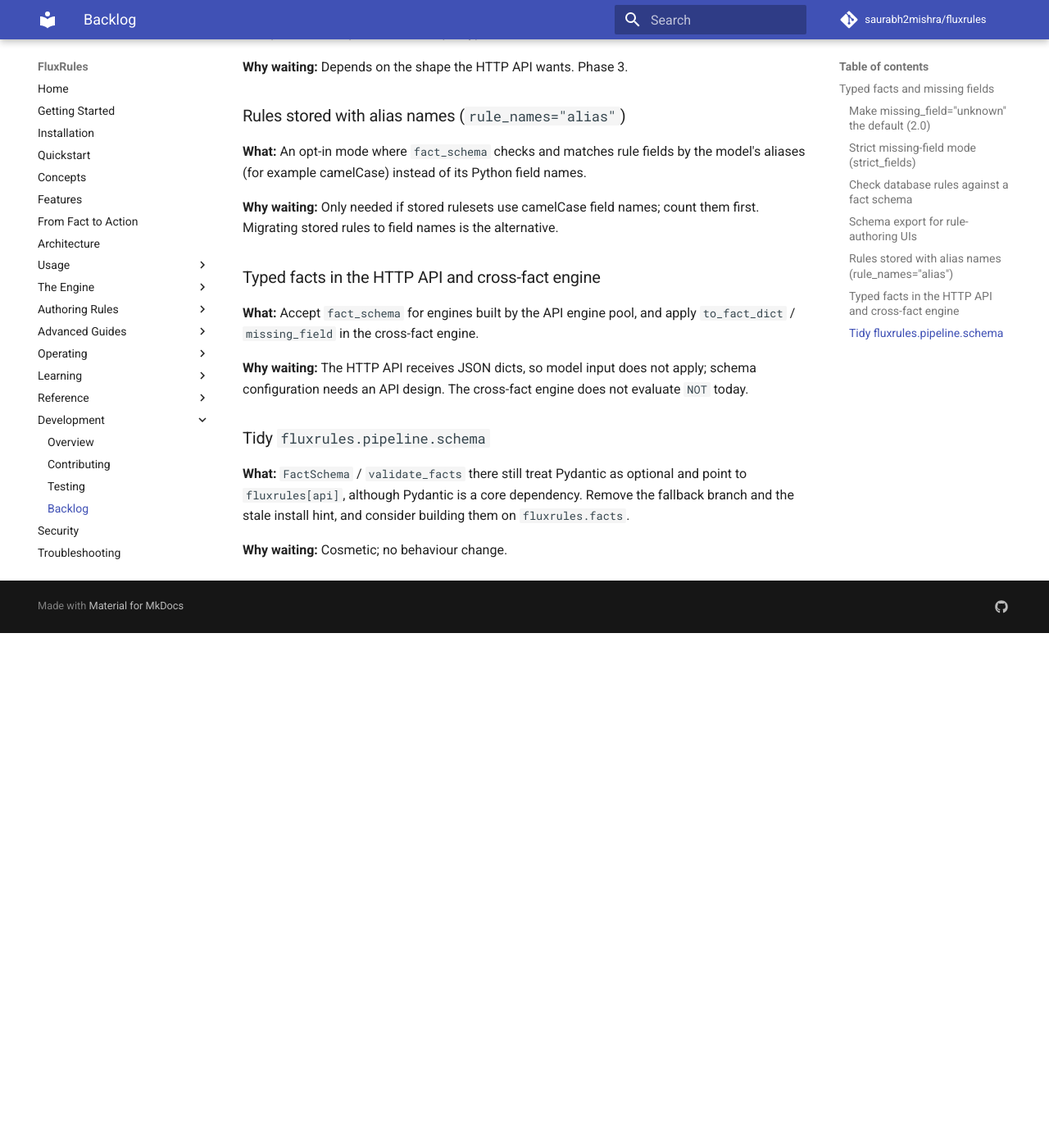
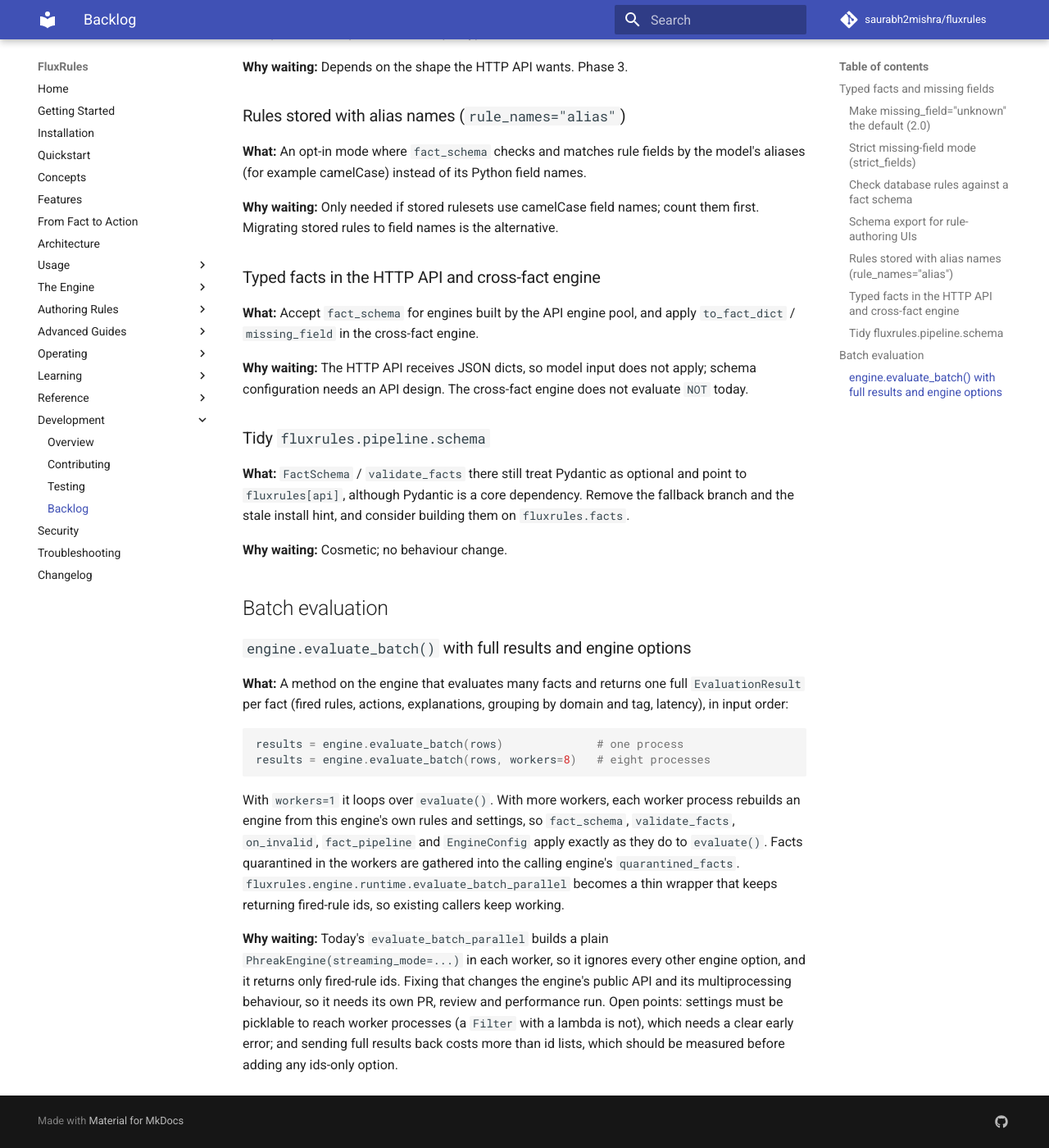
Before and after one commit to saurabh2mishra/fluxrules, an MkDocs documentation site: the page built from docs/development/backlog.md, in a window 1280 px wide and 1400 px high, scrolled down 1368 px. Shown: the whole window at 82% size. Built offline with MkDocs 1.6.1 and Material for MkDocs 9.7.7, drawn with Linux system fonts in a browser that asks for light colours; comment, search, counter and statistics services are not loaded; before the commit the page ends 2140 px from its top, so only the background shows below that.

Commit message:
test: run every example script in CI; backlog batch evaluation
- tests/examples runs each examples/[0-9]*.py in its own process, from a
  temporary copy of examples/ and with HOME isolated, so a behaviour change
  that breaks an example fails CI instead of going unnoticed.
- CI runs it as its own "Example scripts" step (the main test step skips
  tests/examples so examples run once); `make test-examples` runs it
  locally.
- Backlog: engine.evaluate_batch() returning full EvaluationResults with
  every engine option applied in worker processes, for a later PR.

Co-Authored-By: Claude Opus 5.5 <noreply@anthropic.com>

````diff
--- a/docs/development/backlog.md
+++ b/docs/development/backlog.md
@@ -79,3 +79,33 @@ dependency. Remove the fallback branch and the stale install hint, and consider
 building them on `fluxrules.facts`.
 
 **Why waiting:** Cosmetic; no behaviour change.
+
+## Batch evaluation
+
+### `engine.evaluate_batch()` with full results and engine options
+
+**What:** A method on the engine that evaluates many facts and returns one full
+`EvaluationResult` per fact (fired rules, actions, explanations, grouping by
+domain and tag, latency), in input order:
+
+```python
+results = engine.evaluate_batch(rows)              # one process
+results = engine.evaluate_batch(rows, workers=8)   # eight processes
+```
+
+With `workers=1` it loops over `evaluate()`. With more workers, each worker
+process rebuilds an engine from this engine's own rules and settings, so
+`fact_schema`, `validate_facts`, `on_invalid`, `fact_pipeline` and
+`EngineConfig` apply exactly as they do to `evaluate()`. Facts quarantined in
+the workers are gathered into the calling engine's `quarantined_facts`.
+`fluxrules.engine.runtime.evaluate_batch_parallel` becomes a thin wrapper that
+keeps returning fired-rule ids, so existing callers keep working.
+
+**Why waiting:** Today's `evaluate_batch_parallel` builds a plain
+`PhreakEngine(streaming_mode=...)` in each worker, so it ignores every other
+engine option, and it returns only fired-rule ids. Fixing that changes the
+engine's public API and its multiprocessing behaviour, so it needs its own PR,
+review and performance run. Open points: settings must be picklable to reach
+worker processes (a `Filter` with a lambda is not), which needs a clear early
+error; and sending full results back costs more than id lists, which should be
+measured before adding any ids-only option.
````
Also changed, not shown: 4 other files.
